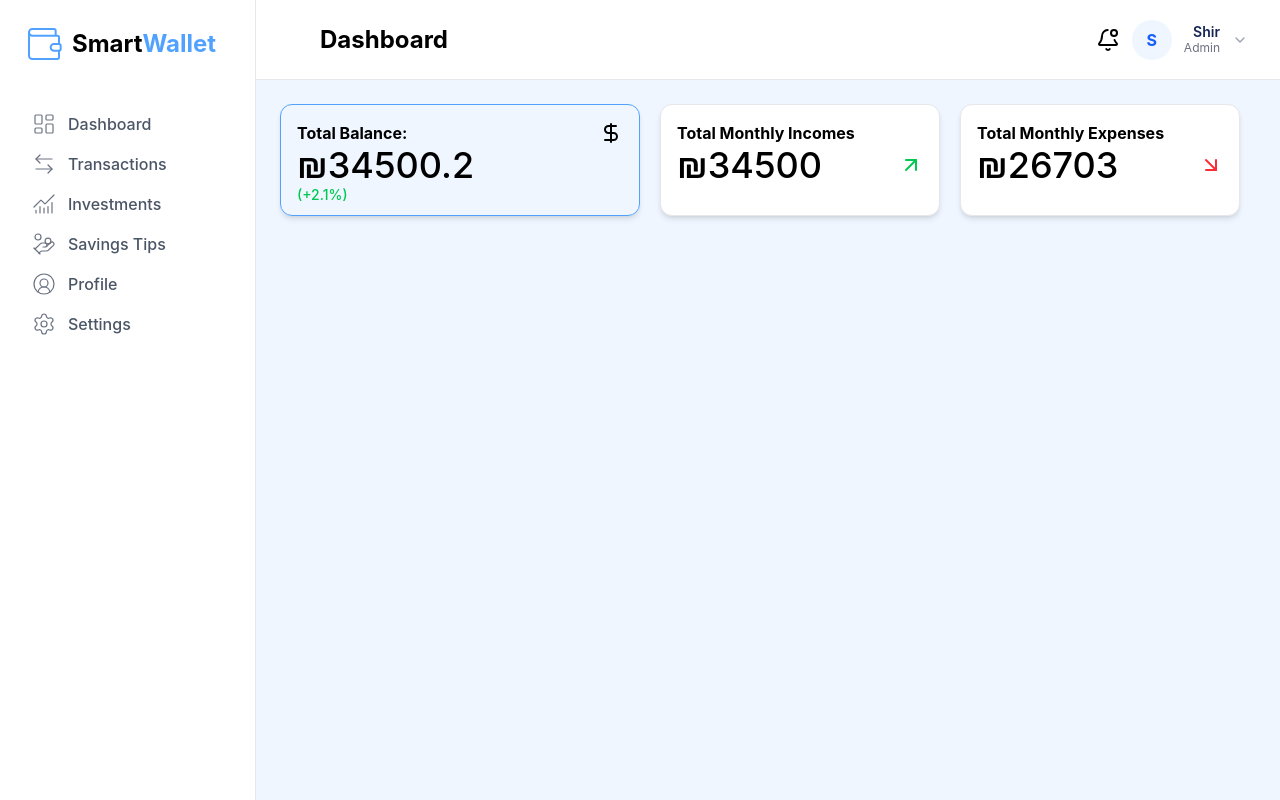
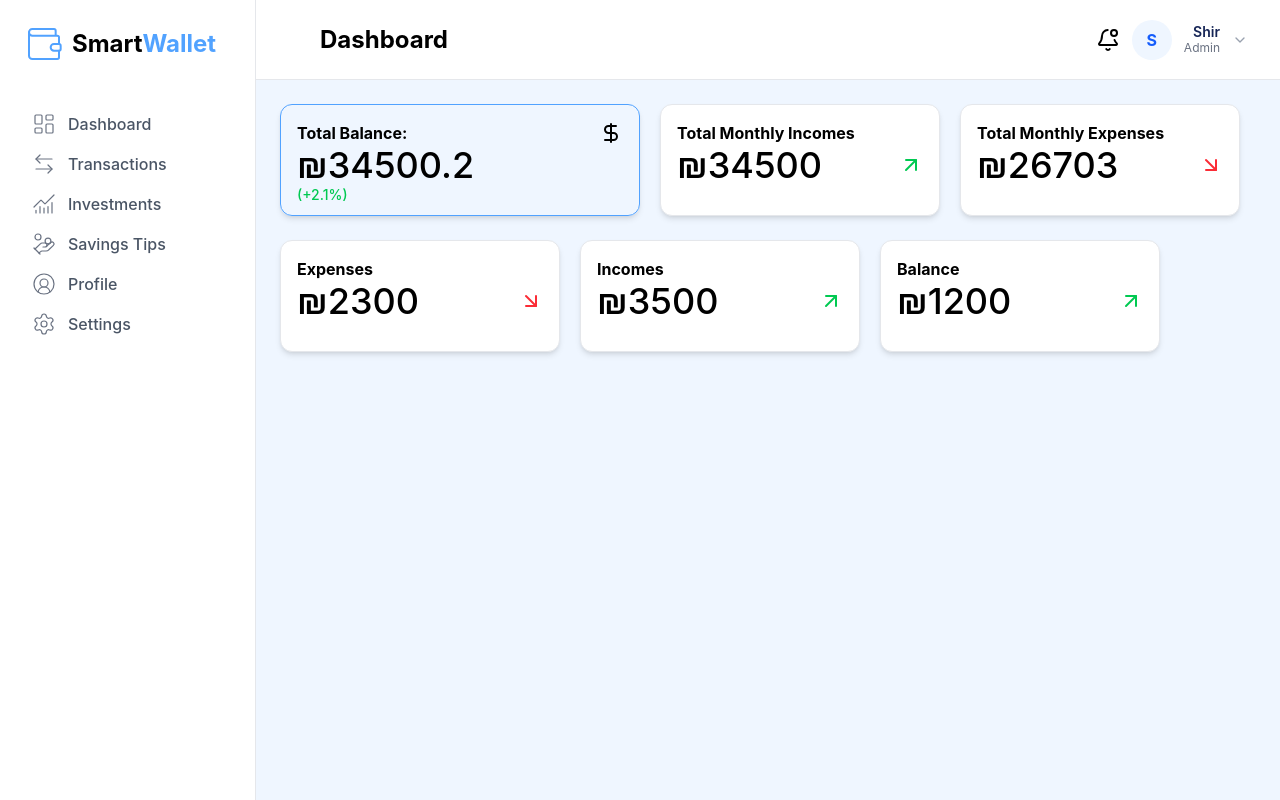
Before and after one commit to shirshamay/SmartWallet, a React (Vite) app: page / in a window 1280 px wide. Built offline with nearby package versions, Linux system fonts and the light colour scheme.

Commit message:
feat: connect dashboard to dynamic mock data closes #3

```diff
--- a/src/components/Dashboard.tsx
+++ b/src/components/Dashboard.tsx
@@ -1,8 +1,14 @@
 import StatCard from "./StatCard";
 import { DollarSign, ArrowUpRight, ArrowDownRight } from "lucide-react";
+import { mockTransactions } from "../data/mockTransactions";
 
 const Dashboard = () => {
+  // create filter on each expense transaction, take the sum of all expenses and add the current expense to it every time the user add a new expense.
+  let totalExpenses: number = mockTransactions.filter((transaction) => transaction.type === "expense").reduce((accumulator, currentTransaction) => accumulator + currentTransaction.amount, 0)
+  let totalIncomes: number = mockTransactions.filter((transaction) => transaction.type === 'income').reduce((accumulator, currentTransaction) => accumulator + currentTransaction.amount, 0)
+  let balance: number = totalIncomes - totalExpenses; // what's left from the income after the expenses
   return (
+    <>
     <div className="flex flex-row flex-wrap p-6 gap-5">
       <StatCard
         variant="primary"
@@ -24,7 +30,13 @@ const Dashboard = () => {
         amount={26703.0}
         icon={<ArrowDownRight />}
       />
-    </div>
+      </div>
+      <div className="flex gap-5 pl-6">
+        <StatCard variant="default" trend="negative" icon={<ArrowDownRight />} title="Expenses" amount={totalExpenses} />
+        <StatCard variant="default" trend="positive" icon={<ArrowUpRight />}  title="Incomes" amount={totalIncomes} />
+        <StatCard  variant="default" trend="positive" icon={<ArrowUpRight />} title="Balance" amount={balance} />
+      </div>
+      </>
   );
 };
 
--- /dev/null
+++ b/src/data/mockTransactions.ts
@@ -0,0 +1,32 @@
+import type { Transactions } from "../types/type"
+
+export let mockTransactions: Transactions[] = [
+  {
+    date: "03-02-2023",
+    description: "Salary",
+    category: "Work",
+    amount: 3000,
+    type: "income",
+  },
+  {
+    date: "08-02-2023",
+    description: "Rent",
+    category: "Rent",
+    amount: 2000,
+    type: "expense",
+  },
+  {
+    date: "02-02-2023",
+    description: "Groceries",
+    category: "Groceries",
+    amount: 300,
+    type: "expense",
+  },
+  {
+    date: "02-02-2023",
+    description: "Salary",
+    category: "Work",
+    amount: 500,
+    type: "income",
+  },
+];
--- a/src/types/type.tsx
+++ b/src/types/type.tsx
@@ -10,3 +10,10 @@ export interface StatCardProps {
     amount: number,
     icon: React.ReactNode,
 };
+export interface Transactions {
+    date: string,
+    description: string,
+    category: string,
+    amount: number,
+    type: "income" | "expense", // it will help with .filter later
+}
```
